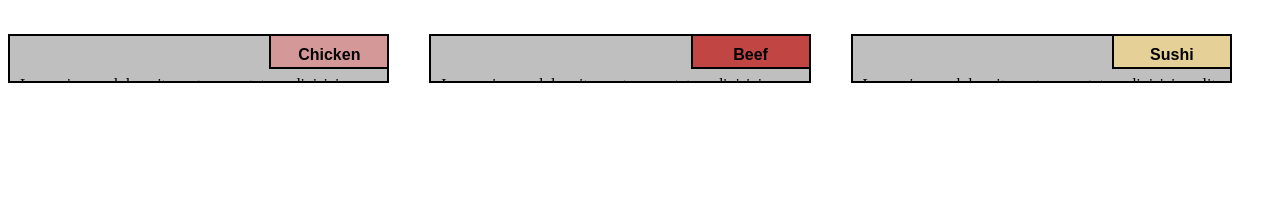
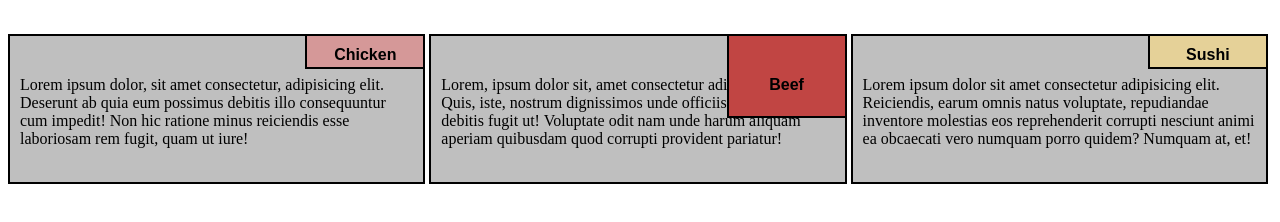
Before and after one commit to Arjun2110exe/Arjun2110exe.github.io, a plain HTML site: page Week2/index.html in a window 1280 px wide. Shown: the part 48-270 px from the top of the page. Drawn offline with Linux system fonts and the light colour scheme.

Commit message:
Update style.css

```diff
--- a/Week2/css/style.css
+++ b/Week2/css/style.css
@@ -9,8 +9,8 @@ h1{
 p {
   background-color: #bfbfbf;
   border: 2px solid black;
-  height: 10px;
-  margin-right: 40px;
+  height: 150px;
+  margin-right: 4px;
   padding: 40px 10px 5px 10px;
   overflow: hidden;
 }
@@ -42,7 +42,7 @@ p {
   font-weight: bold;
   height: 35px;
   width: 120px;
-  padding: 10px;
+  padding: 40px;
   text-align: center;
   font-family: Arial, Helvetica, sans-serif;
 
```
